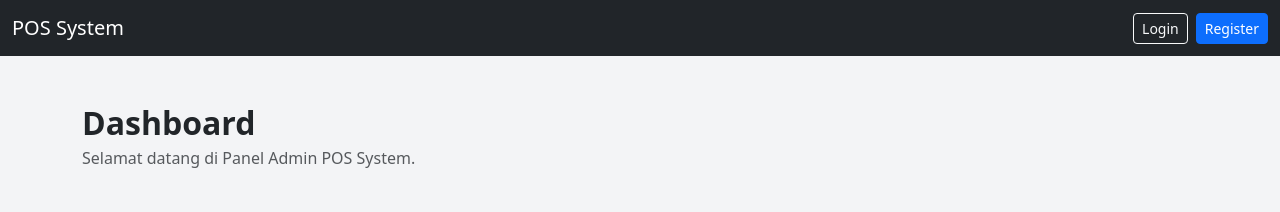
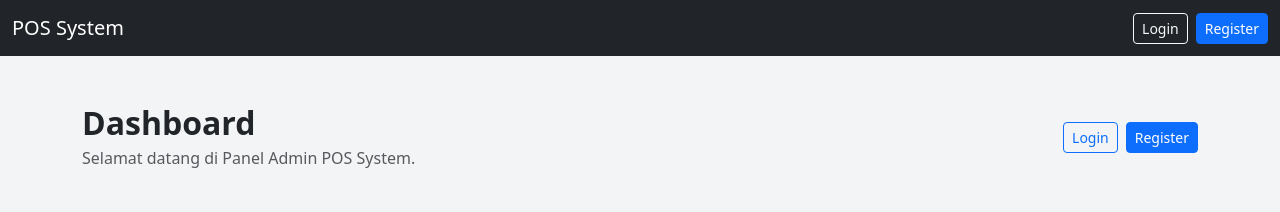
Before and after one commit to Kelvinn03/pos-system-js, a Next.js app: page / in a window 1280 px wide. Shown: the top 212 px of the page. Built offline with nearby package versions, Linux system fonts and the light colour scheme; no server answers.

Commit message:
fix the login form box

```diff
--- a/src/app/layout.tsx
+++ b/src/app/layout.tsx
@@ -4,6 +4,7 @@ import "./globals.css";
 import "bootstrap/dist/css/bootstrap.min.css";
 import { auth } from "@/auth";
 import AppNavbar from "@/components/AppNavbar";
+import SessionProvider from "@/components/SessionProvider";
 
 const geistSans = Geist({
   variable: "--font-geist-sans",
@@ -30,8 +31,10 @@ export default async function RootLayout({
   return (
     <html lang="en">
       <body className={`${geistSans.variable} ${geistMono.variable}`}>
-        <AppNavbar session={session} />
-        {children}
+        <SessionProvider session={session}>
+          <AppNavbar session={session} />
+          {children}
+        </SessionProvider>
       </body>
     </html>
   );
--- a/src/app/page.tsx
+++ b/src/app/page.tsx
@@ -1,9 +1,10 @@
 /* eslint-disable @typescript-eslint/no-explicit-any */
 "use client";
 
-import { useEffect, useState } from "react";
-import { Container, Row, Col, Card, Spinner, Table, ProgressBar } from "react-bootstrap";
+import { useEffect, useState, useTransition } from "react";
+import { Container, Row, Col, Card, Spinner, Table, ProgressBar, Button } from "react-bootstrap";
 import Link from "next/link";
+import { useSession, signOut } from "next-auth/react";
 
 type Product = {
   id: number;
@@ -16,6 +17,8 @@ type Product = {
 };
 
 export default function Dashboard() {
+  const { data: session, status } = useSession();
+  const [isPending, startTransition] = useTransition();
   const [stats, setStats] = useState({
     products: 0,
     categories: 0,
@@ -25,6 +28,12 @@ export default function Dashboard() {
   const [lowStock, setLowStock] = useState<Product[]>([]);
   const [recentProducts, setRecentProducts] = useState<Product[]>([]);
   const [loading, setLoading] = useState(true);
+
+  const handleLogout = () => {
+    startTransition(() => {
+      signOut({ callbackUrl: "/login" });
+    });
+  };
 
   useEffect(() => {
     fetchDashboardData();
@@ -79,7 +88,36 @@ export default function Dashboard() {
         <div className="d-flex justify-content-between align-items-center mb-5">
           <div>
             <h2 className="fw-bold text-dark mb-1">Dashboard</h2>
-          <p className="text-muted mb-0">Selamat datang di Panel Admin POS System.</p>
+            <p className="text-muted mb-0">
+              {session?.user ? (
+                <>Selamat datang, <strong>{session.user.name ?? session.user.email}</strong>!</>
+              ) : (
+                "Selamat datang di Panel Admin POS System."
+              )}
+            </p>
+          </div>
+          <div className="d-flex align-items-center gap-2">
+            {status === "loading" ? (
+              <Spinner animation="border" size="sm" />
+            ) : session?.user ? (
+              <Button
+                variant="outline-danger"
+                size="sm"
+                onClick={handleLogout}
+                disabled={isPending}
+              >
+                {isPending ? "Logging out..." : "🚪 Logout"}
+              </Button>
+            ) : (
+              <>
+                <Link href="/login" className="btn btn-outline-primary btn-sm">
+                  Login
+                </Link>
+                <Link href="/register" className="btn btn-primary btn-sm">
+                  Register
+                </Link>
+              </>
+            )}
           </div>
         </div>
 
--- /dev/null
+++ b/src/components/SessionProvider.tsx
@@ -0,0 +1,17 @@
+"use client";
+
+import { SessionProvider as NextAuthSessionProvider } from "next-auth/react";
+import type { Session } from "next-auth";
+
+interface Props {
+    children: React.ReactNode;
+    session: Session | null;
+}
+
+export default function SessionProvider({ children, session }: Props) {
+    return (
+        <NextAuthSessionProvider session={session}>
+            {children}
+        </NextAuthSessionProvider>
+    );
+}
```
Lines whose indentation alone changed are shown as unchanged.
